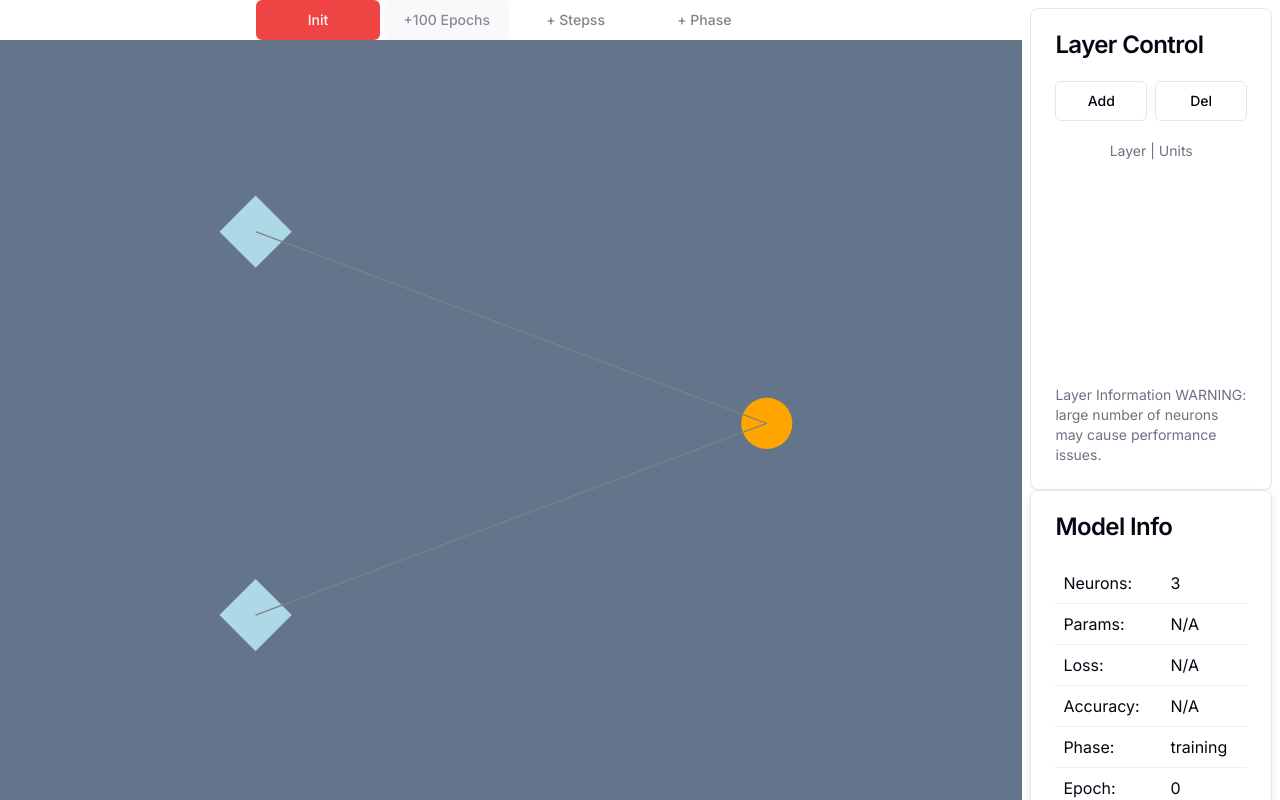
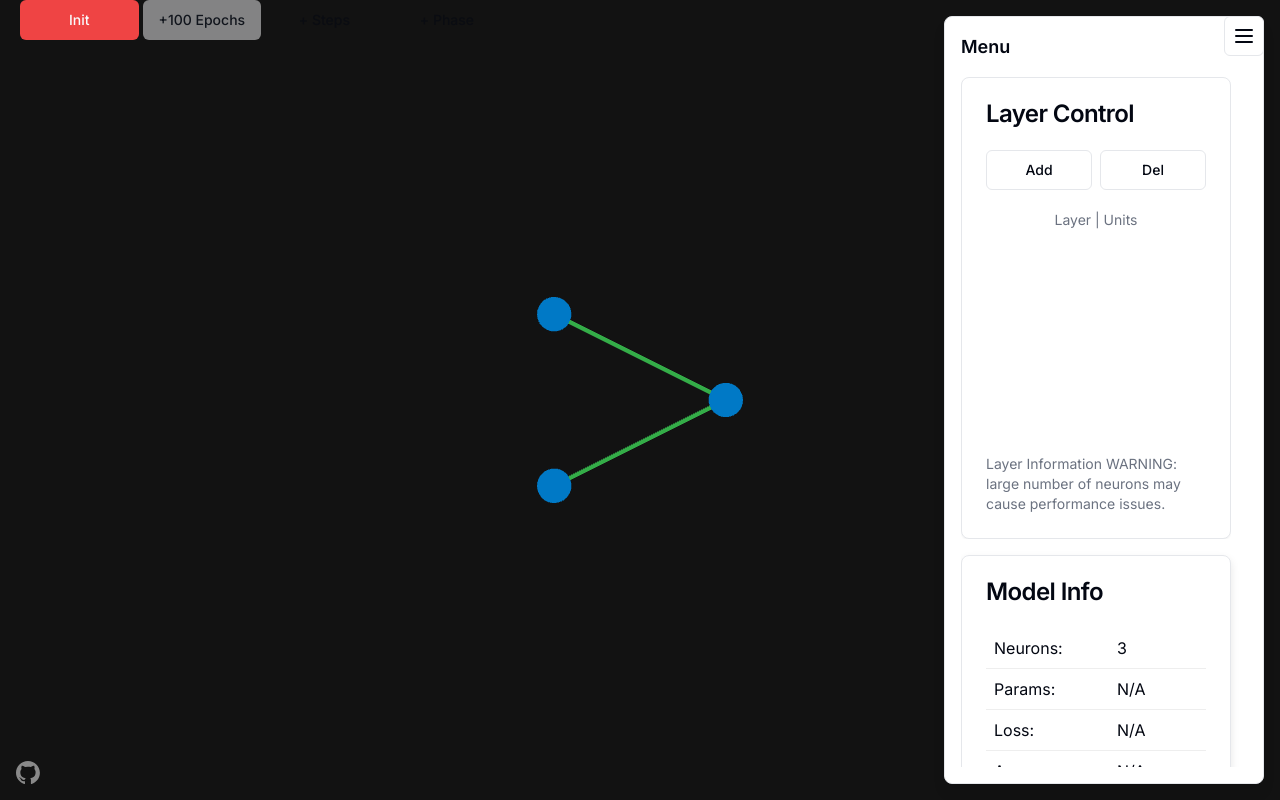
Before and after one commit to cleanupDev/nn_visualization, a Next.js app: page / in a window 1280 px wide. Shown: the top 800 px of the page. Built offline with nearby package versions, Linux system fonts and the light colour scheme; what @tensorflow/tfjs would draw is missing.

Commit message:
add: removed old page and implemented new one

```diff
--- /dev/null
+++ b/app/old_page.tsx
@@ -0,0 +1,36 @@
+import LayerControllCard from "@/components/sidecards/LayerControllCard";
+import LayerInfoCard from "@/components/sidecards/LayerInfoCard";
+import LinksInfo from "@/components/linksInfo/LinksInfo";
+import ControlPanel from "@/components/controllPanel/ControllPanel";
+import ModelDisplay from "@/components/modelDisplay/ModelDisplay";
+
+export default function Home() {
+  return (
+    <main className="bg-[#ffffff]" style={{ height: "100vh" }}>
+      <div className="grid grid-cols-5 gap-2" style={{ height: "100%" }}>
+        <div className="col-span-4">
+          <div className="grid grid-cols-4">
+            <div className="col-span-2 col-start-2 col-end-4">
+              <ControlPanel />
+            </div>
+          </div>
+          <div className="col-span-4 bg-slate-500 h-full">
+            <ModelDisplay />
+          </div>
+        </div>
+
+        <div className="grid grid-rows-13 grid-flow-col mr-2 mt-2">
+          <div className="row-start-1 row-end-6">
+            <LayerControllCard />
+          </div>
+          <div className="row-start-7 row-end-12">
+            <LayerInfoCard />
+          </div>
+          <div className="row-start-13 row-end-13">
+            <LinksInfo />
+          </div>
+        </div>
+      </div>
+    </main>
+  );
+}
--- a/app/page.tsx
+++ b/app/page.tsx
@@ -1,36 +1,42 @@
-import LayerControllCard from "@/components/sidecards/LayerControllCard";
-import LayerInfoCard from "@/components/sidecards/LayerInfoCard";
-import LinksInfo from "@/components/linksInfo/LinksInfo";
-import ControlPanel from "@/components/controllPanel/ControllPanel";
-import ModelDisplay from "@/components/modelDisplay/ModelDisplay";
+'use client'
 
-export default function Home() {
+import dynamic from 'next/dynamic'
+import { ErrorBoundary, FallbackProps } from 'react-error-boundary'
+import { NeuralNetController } from '@/components/visualization/neuralNetController'
+import { ImprovedButtonControlledSidebarMenu } from '@/components/sidecards/improved-button-controlled-sidebar-menu'
+import ControllPanel from '@/components/controllPanel/ControllPanel'
+import LayerControlCard from '@/components/sidecards/LayerControllCard'
+import LayerInfoCard from '@/components/sidecards/LayerInfoCard'
+import { useModelStore } from '@/components/store'
+import { GitHubLink } from '@/components/GitHubLink'
+
+const NeuralNetVisualization = dynamic(() => import('@/components/visualization/neural-net-visualization'), { ssr: false })
+
+function ErrorFallback({ error }: FallbackProps) {
   return (
-    <main className="bg-[#ffffff]" style={{ height: "100vh" }}>
-      <div className="grid grid-cols-5 gap-2" style={{ height: "100%" }}>
-        <div className="col-span-4">
-          <div className="grid grid-cols-4">
-            <div className="col-span-2 col-start-2 col-end-4">
-              <ControlPanel />
-            </div>
-          </div>
-          <div className="col-span-4 bg-slate-500 h-full">
-            <ModelDisplay />
-          </div>
+    <div role="alert" className="bg-red-100 border border-red-400 text-red-700 px-4 py-3 rounded relative">
+      <p className="font-bold">Something went wrong:</p>
+      <pre className="mt-2">{error.message}</pre>
+    </div>
+  )
+}
+
+export default function TestPage() {
+  const { layers, neurons } = useModelStore()
+  const controller = new NeuralNetController()
+
+  return (
+    <ErrorBoundary FallbackComponent={ErrorFallback}>
+      <NeuralNetVisualization controller={controller}>
+        <div className='absolute top-0 left-5'>
+          <ControllPanel />
         </div>
-
-        <div className="grid grid-rows-13 grid-flow-col mr-2 mt-2">
-          <div className="row-start-1 row-end-6">
-            <LayerControllCard />
-          </div>
-          <div className="row-start-7 row-end-12">
-            <LayerInfoCard />
-          </div>
-          <div className="row-start-13 row-end-13">
-            <LinksInfo />
-          </div>
-        </div>
-      </div>
-    </main>
-  );
+      </NeuralNetVisualization>
+      <ImprovedButtonControlledSidebarMenu>
+        <LayerControlCard />
+        <LayerInfoCard />
+      </ImprovedButtonControlledSidebarMenu>
+      <GitHubLink repoUrl="https://github.com/cleanupDev/nn_visualization" />
+    </ErrorBoundary>
+  )
 }
--- a/app/test/page.tsx
+++ /dev/null
@@ -1,44 +0,0 @@
-'use client'
-
-import dynamic from 'next/dynamic'
-import { ErrorBoundary, FallbackProps } from 'react-error-boundary'
-import { useEffect } from 'react'
-import { NeuralNetController } from '@/components/visualization/neuralNetController'
-import { ImprovedButtonControlledSidebarMenu } from '@/components/sidecards/improved-button-controlled-sidebar-menu'
-import ControllPanel from '@/components/controllPanel/ControllPanel'
-import LayerControlCard from '@/components/sidecards/LayerControllCard'
-import LayerInfoCard from '@/components/sidecards/LayerInfoCard'
-import { useModelStore } from '@/components/store'
-
-const NeuralNetVisualization = dynamic(() => import('@/components/visualization/neural-net-visualization'), { ssr: false })
-
-function ErrorFallback({ error }: FallbackProps) {
-  return (
-    <div role="alert" className="bg-red-100 border border-red-400 text-red-700 px-4 py-3 rounded relative">
-      <p className="font-bold">Something went wrong:</p>
-      <pre className="mt-2">{error.message}</pre>
-    </div>
-  )
-}
-
-export default function TestPage() {
-  const { layers, neurons } = useModelStore()
-
-  // Remove the useEffect that adds default layers
-
-  const controller = new NeuralNetController()
-
-  return (
-    <ErrorBoundary FallbackComponent={ErrorFallback}>
-      <NeuralNetVisualization controller={controller}>
-        <div className='absolute top-0 left-5'>
-          <ControllPanel />
-        </div>
-      </NeuralNetVisualization>
-      <ImprovedButtonControlledSidebarMenu>
-        <LayerControlCard />
-        <LayerInfoCard />
-      </ImprovedButtonControlledSidebarMenu>
-    </ErrorBoundary>
-  )
-}
--- /dev/null
+++ b/components/GitHubLink.tsx
@@ -0,0 +1,24 @@
+import Image from 'next/image'
+
+interface GitHubLinkProps {
+  repoUrl: string
+}
+
+export function GitHubLink({ repoUrl }: GitHubLinkProps) {
+  return (
+    <a
+      href={repoUrl}
+      target="_blank"
+      rel="noopener noreferrer"
+      className="fixed bottom-4 left-4 z-50"
+    >
+      <Image
+        src="/github-mark-white.svg"
+        alt="GitHub"
+        width={24}
+        height={24}
+        className="opacity-50 hover:opacity-100 transition-opacity"
+      />
+    </a>
+  )
+}
--- a/components/controllPanel/ControllPanel.tsx
+++ b/components/controllPanel/ControllPanel.tsx
@@ -106,7 +106,7 @@ const ControlPanel = () => {
         +100 Epochs
       </Button>
       <Button variant="ghost" disabled={!model || is_training}>
-        + Stepss
+        + Steps
       </Button>
       <Button variant="ghost" disabled={!model || is_training}>
         + Phase
--- a/components/visualization/camera-controller.tsx
+++ b/components/visualization/camera-controller.tsx
@@ -1,4 +1,4 @@
-import React, { useRef, useState, useMemo, useEffect } from 'react'
+import React, { useRef, useState, useMemo, useEffect, useCallback } from 'react'
 import { useThree, useFrame } from '@react-three/fiber'
 import { Vector3 } from 'three'
 import { useSpring } from '@react-spring/three'
@@ -22,7 +22,7 @@ export default function CameraController() {
     setIsDragging(true)
   }
 
-  const handlePointerUp = () => {
+  const handlePointerUp = useCallback(() => {
     if (isDragging) {
       setIsDragging(false)
       api.start({
@@ -30,7 +30,7 @@ export default function CameraController() {
         cameraRotation: [defaultCameraRotation.x, defaultCameraRotation.y, defaultCameraRotation.z],
       })
     }
-  }
+  }, [isDragging, api, defaultCameraPosition, defaultCameraRotation])
 
   useFrame(() => {
     if (!isDragging) {
--- a/components/visualization/connection.tsx
+++ b/components/visualization/connection.tsx
@@ -19,7 +19,7 @@ export default function Connection({ connection, neurons }: { connection: Connec
     <Line
       points={[startNeuron.position, endNeuron.position]}
       color={color}
-      lineWidth={2 + Math.abs(connection.strength) * 5}
+      lineWidth={1 + Math.abs(connection.strength) * 5}
       onClick={() => console.log('Connection clicked | Connection strength:', connection.strength)}
     />
   )
--- a/components/visualization/neuron.tsx
+++ b/components/visualization/neuron.tsx
@@ -63,7 +63,7 @@ export default function Neuron({ neuron, onDrag, isRealigning }: { neuron: Neuro
       position={animatedPosition}
       onPointerDown={onPointerDown}
       onPointerUp={onPointerUp}
-      onPointerMove={onPointerMove}
+      //onPointerMove={onPointerMove}
       onPointerEnter={onPointerEnter}
       onPointerLeave={onPointerLeave}
       onClick={onClick}
```
